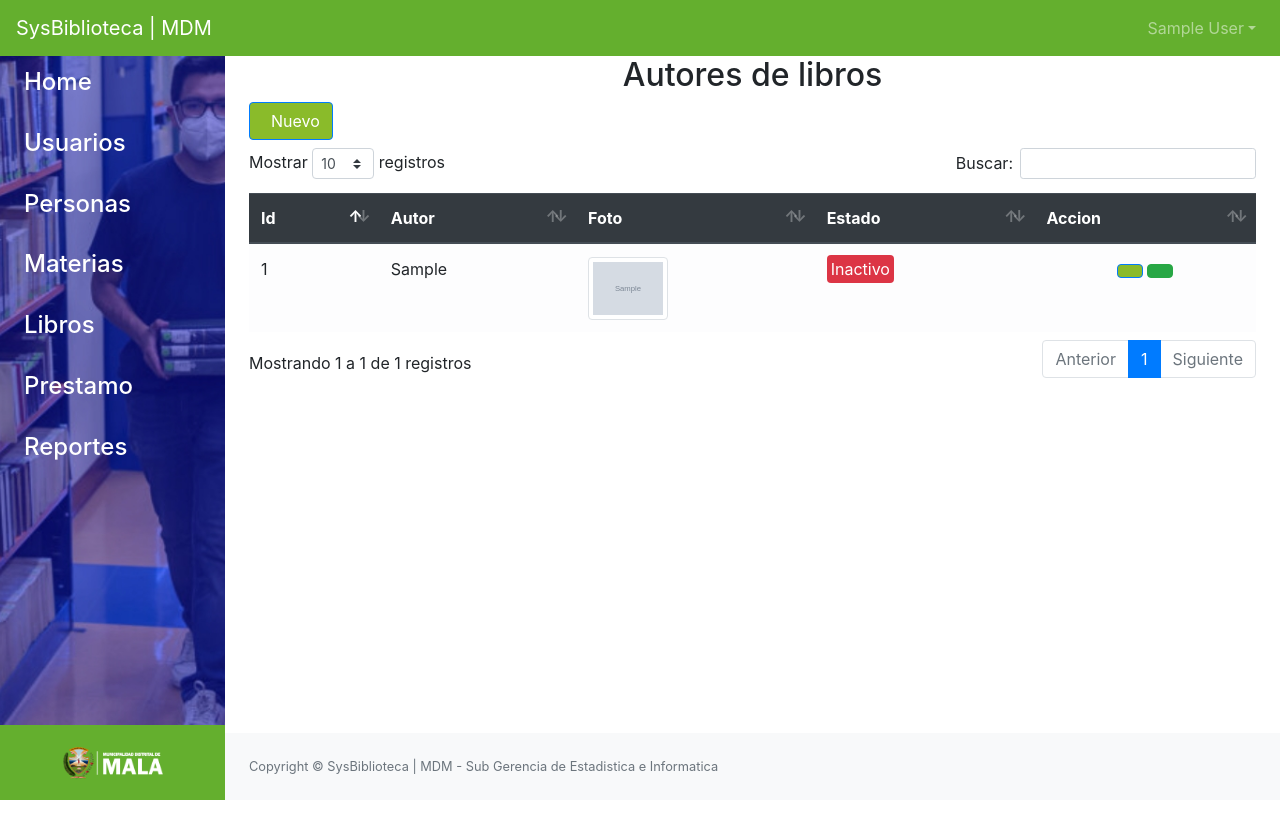
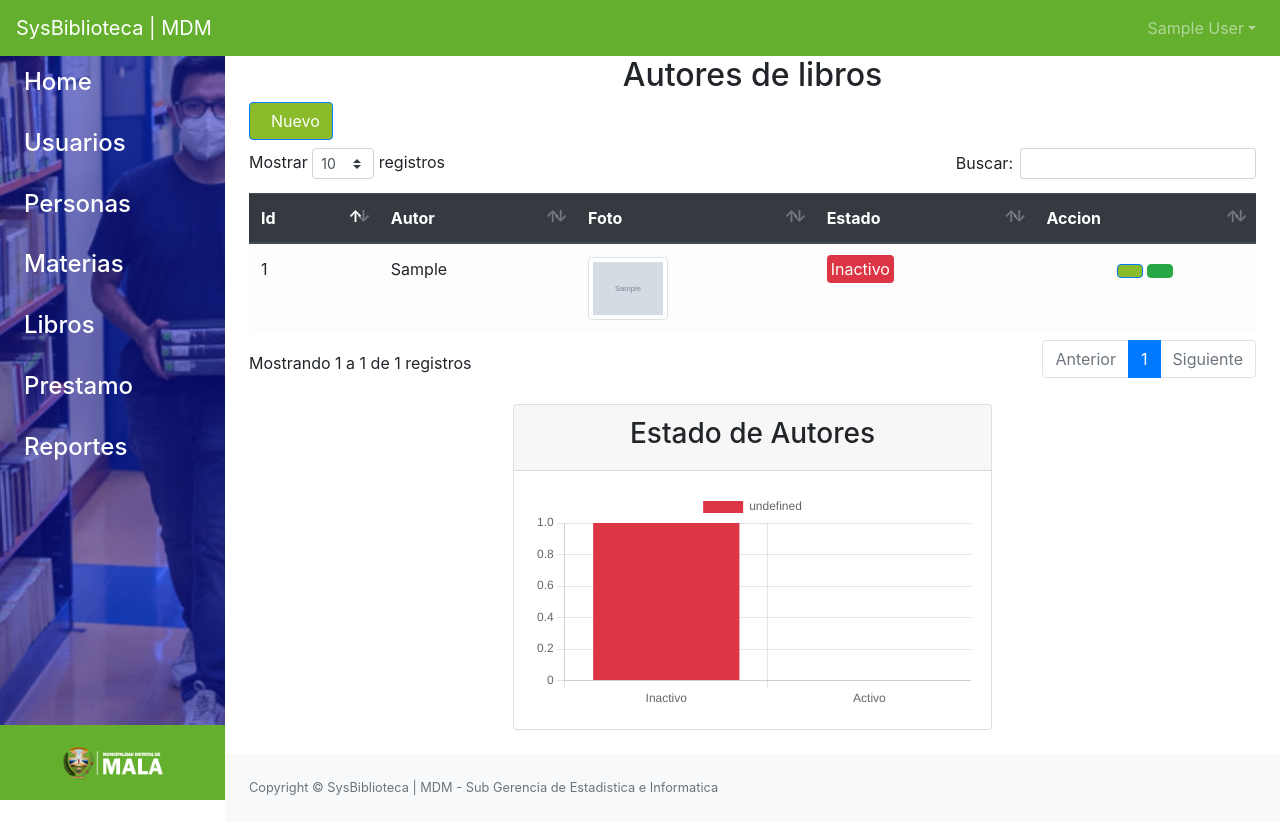
Before and after one commit to IngNex/system_library_mvc, a PHP site: page /SistemaBiblioteca/autor in a window 1280 px wide. Before the commit the page ends 800 px from the top, so only its background shows below. Run offline with PHP 8.4, Linux system fonts and the light colour scheme; the visitor is signed in with stand-in values (Sample User, id 1); tables that the repository leaves empty or names only in its code hold one stand-in row (values such as "Sample post"); grey boxes marked "Sample" are stand-in pictures; some libraries are stand-ins or nearby versions.

Commit message:
add page autor chartjs

```diff
--- a/Assets/js/Funciones.js
+++ b/Assets/js/Funciones.js
@@ -229,10 +229,10 @@ if (document.getElementById("materialEstado")) {
                 var myPieChart = new Chart(ctx, {
                     type: 'bar',
                     data: {
-                        labels: ['desacivo', 'activo'],
+                        labels: ['Inactivo', 'Activo'],
                         datasets: [{
                             data: cantidad,
-                            backgroundColor: ['#053cf0', '#ffff00', '#d90098',  '#ff1c00', '#5e022a', '#ff005a', '#ff5800', '#52e358', '#02fafa','#fa3232'],
+                            backgroundColor: ['#DC3545', '#28A745', '#d90098',  '#ff1c00', '#5e022a', '#ff005a', '#ff5800', '#52e358', '#02fafa','#fa3232'],
                         }],
                     },
                 });
@@ -281,3 +281,41 @@ if (document.getElementById("libroCantidad")) {
         }
     });
 }
+
+if (document.getElementById("autorEstado")) {
+    const action = "autorChart";
+    $.ajax({
+        url: 'src/chart.php',
+        type: 'POST',
+        data: {
+            action
+        },
+        async: true,
+        success: function (response) {
+            if (response != 0) {
+                var data = JSON.parse(response);
+                var nombre = [];
+                var cantidad = [];
+                for (var i = 0; i < data.length; i++) {
+                    nombre.push(data[i]['estado']);
+                    cantidad.push(data[i]['cantidad']);
+                }
+                var ctx = document.getElementById("autorEstado");
+
+                var myPieChart = new Chart(ctx, {
+                    type: 'bar',
+                    data: {
+                        labels: ['Inactivo', 'Activo'],
+                        datasets: [{
+                            data: cantidad,
+                            backgroundColor: ['#DC3545', '#28A745', '#d90098',  '#ff1c00', '#5e022a', '#ff005a', '#ff5800', '#52e358', '#02fafa','#fa3232'],
+                        }],
+                    },
+                });
+            }
+        },
+        error: function (error) {
+            console.log(error);
+        }
+    });
+}
--- a/Views/autor/listar.php
+++ b/Views/autor/listar.php
@@ -92,4 +92,28 @@
             </div>
         </div>
     </main>
+    <br>
+    <main>
+        <div class="container-fluid">
+            <div class="row">
+                <div class="col-lg-12">
+                    <center>
+                        <div class="col-lg-6">
+                            <div class="card">
+                                <div class="card-header card-header-primary">
+                                    <center>
+                                        <h3 class="title-2 m-b-40">Estado de Autores</h3>
+                                    </center>
+                                </div>
+                                <div class="card-body">
+                                    <canvas id="autorEstado"></canvas>
+                                </div>
+                            </div>
+                        </div>
+                    </center>
+                </div>
+            </div>
+        </div>
+    </main>
+    <br>
     <?php pie() ?>
--- a/src/chart.php
+++ b/src/chart.php
@@ -65,5 +65,16 @@ if ($_POST['action'] == 'libroChart') {
     echo json_encode($arreglo);
     die();
 }
+
+if ($_POST['action'] == 'autorChart') {
+    $arreglo = array();
+    $query = mysqli_query($conexion, "SELECT estado , count(*) AS cantidad FROM autor GROUP BY estado;");
+
+    while ($data = mysqli_fetch_array($query)) {
+        $arreglo[] = $data;
+    }
+    echo json_encode($arreglo);
+    die();
+}
 //
 ?>
```
Also changed, not shown: Assets/images/autor/2af51bbd6e50cb422a42280ca4defd9f_1619426247KatyaAdaouicAlejandraLópez_WEB.jpg (added).
